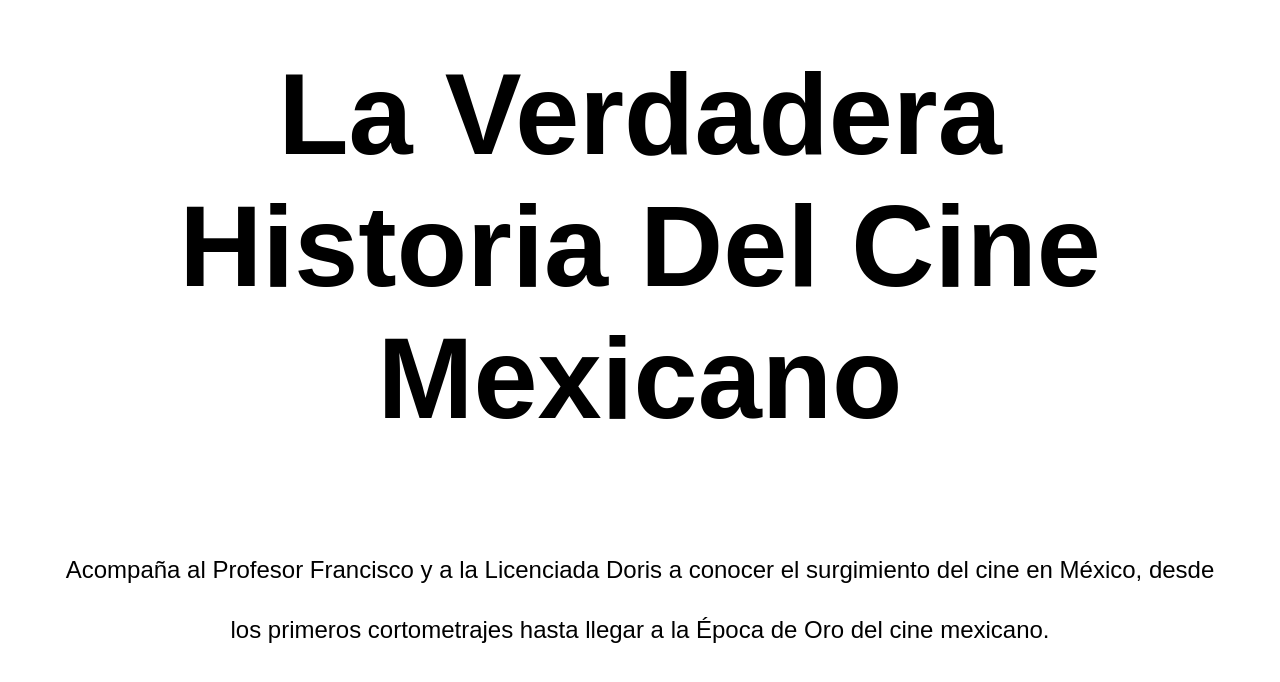
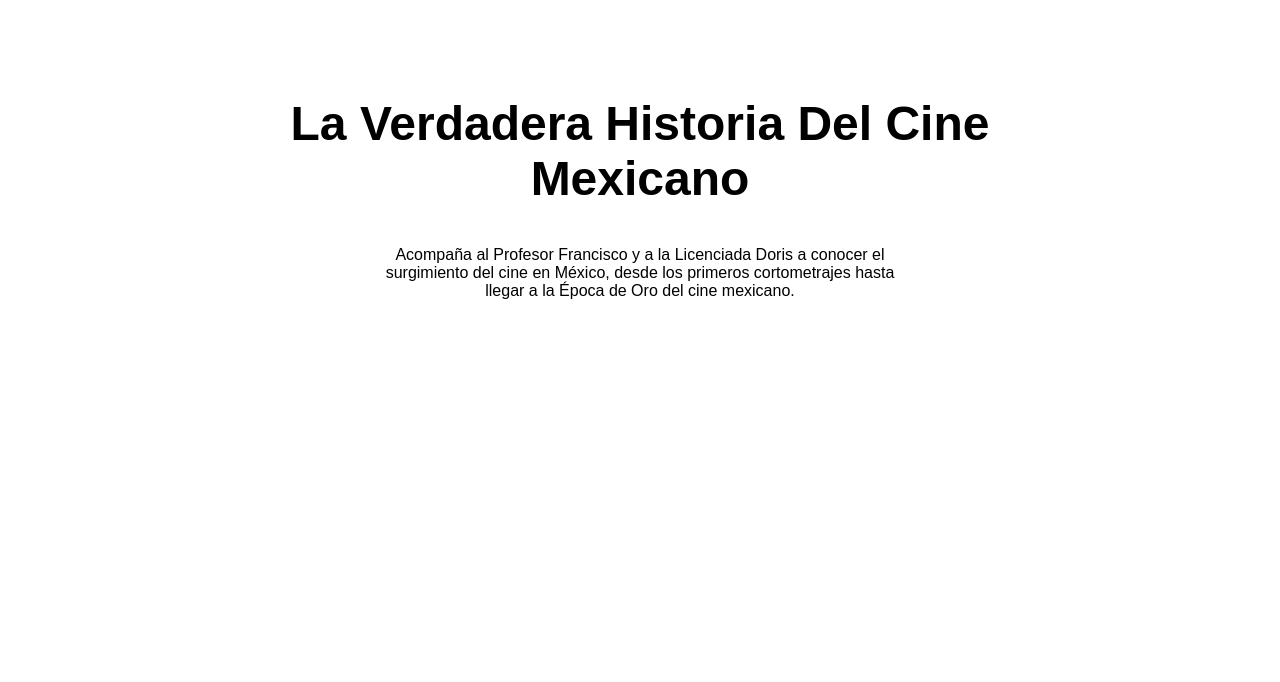
Before and after one commit to Orliland/lvh_cine_mexicano, a React (Vite) app: page / in a window 1280 px wide. Shown: the top 682 px of the page. Built offline with nearby package versions, Linux system fonts and the light colour scheme.

Commit message:
update custom variables css

```diff
--- a/src/index.css
+++ b/src/index.css
@@ -16,14 +16,6 @@
 
   --heading: bold 4.8rem var(--font-family);
   --heading-mobile: bold 3.2rem var(--font-family);
-  --heading: bold 4.8rem var(--font-family);
-  --subheading-mobile: bold 1.4rem var(--font-family);
+  --subheading: 200 1.6rem var(--font-family);
   --body: 1.5rem/2.5rem var(--font-family);
-
-  --ls-1: 0.417rem;
-  --ls-2: 0;
-  --ls-3: 0.2rem;
-
-  font: var(--body);
-  letter-spacing: var(--ls-2);
 }
```
